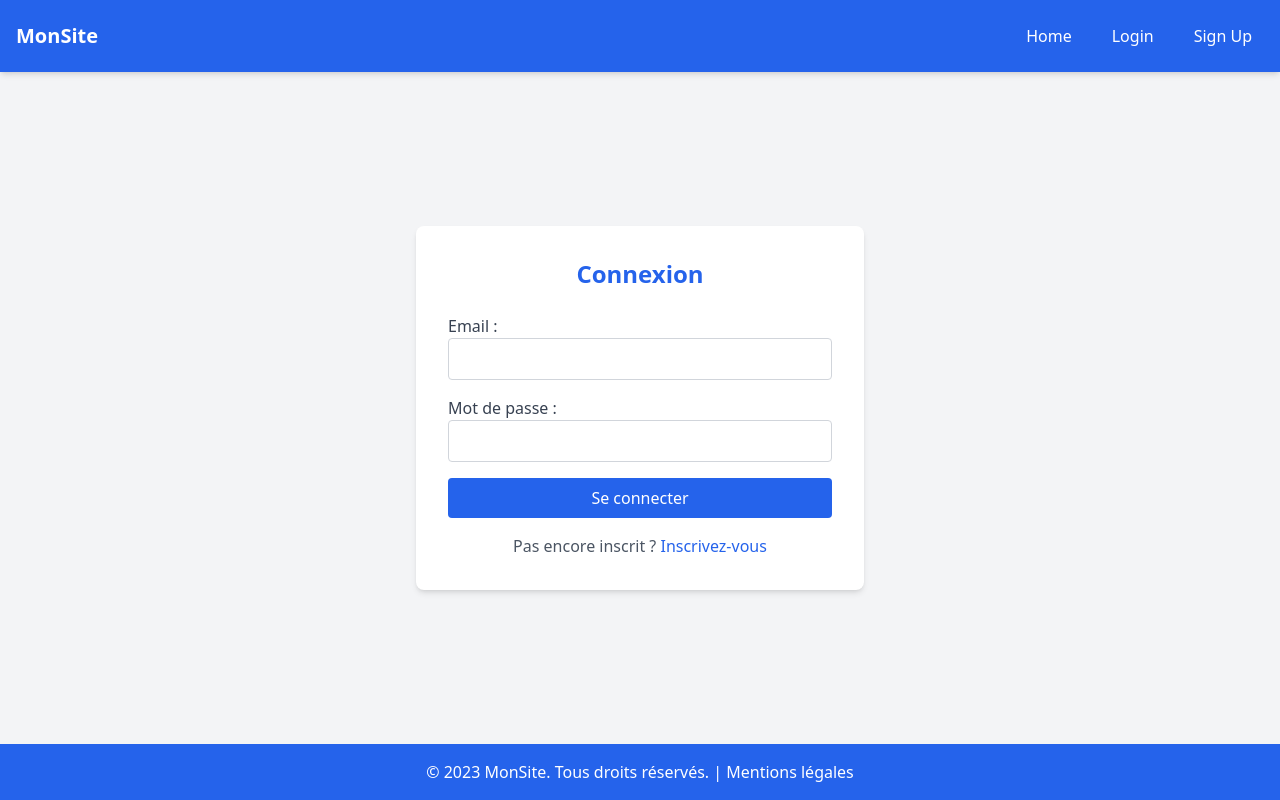
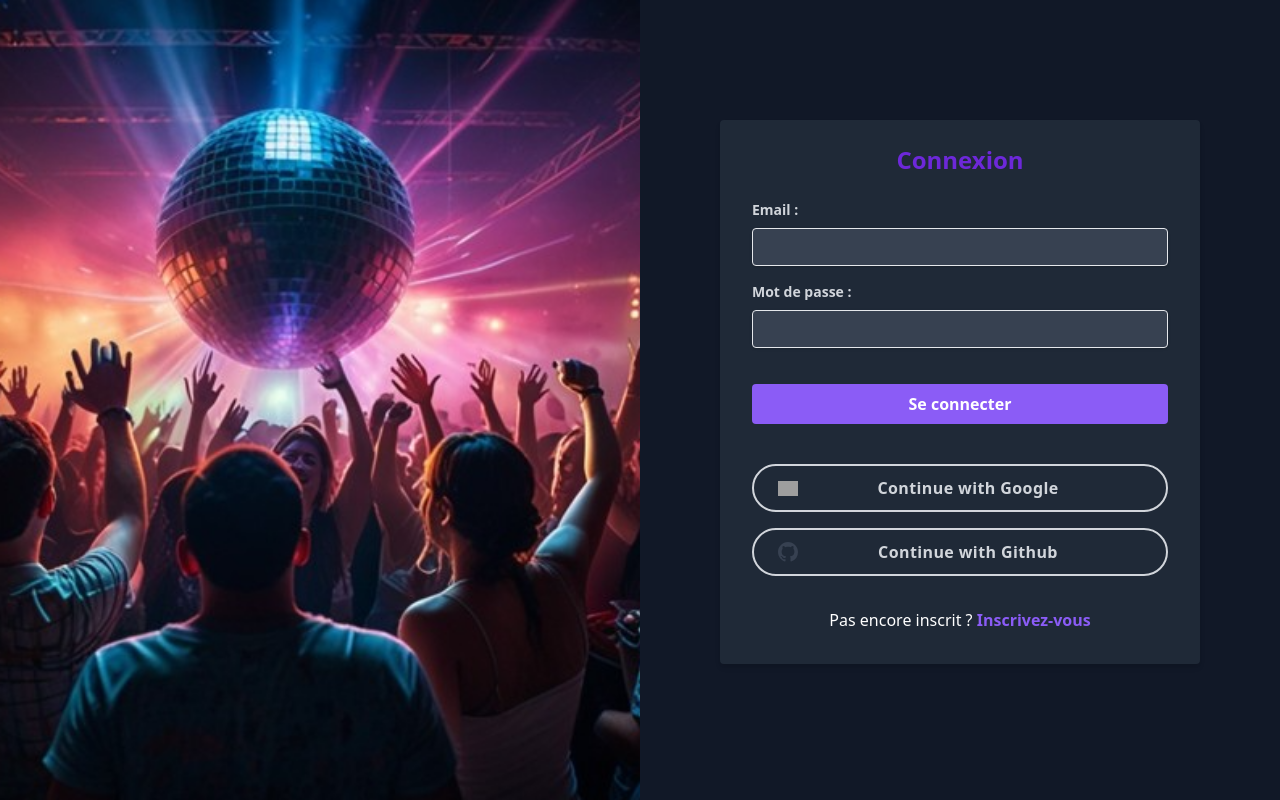
Before and after one commit to Youcode-Classe-E-2024-2025/-ErrorTeam_eventbrite, a PHP site: page /login in a window 1280 px wide. Run offline with PHP 8.4, Linux system fonts and the light colour scheme; some libraries are stand-ins or nearby versions; grey boxes are pictures that could not be loaded.

Commit message:
update for template of login and home

```diff
--- a/app/views/front/login.twig
+++ b/app/views/front/login.twig
@@ -4,62 +4,70 @@
     <meta charset="UTF-8">
     <meta name="viewport" content="width=device-width, initial-scale=1.0">
     <title>Connexion</title>
-    <script src="https://cdn.tailwindcss.com"></script>
+    <link href="https://cdn.jsdelivr.net/npm/tailwindcss@2.2.19/dist/tailwind.min.css" rel="stylesheet">
 </head>
-<body class="font-roboto bg-gray-100 flex flex-col min-h-screen">
-    <!-- Navbar -->
-    <nav class="bg-blue-600 p-4 shadow-md flex justify-between items-center">
-        <div class="text-white text-xl font-bold">MonSite</div>
-        <div class="flex space-x-4">
-            <a href="/" class="text-white hover:bg-white hover:text-blue-600 px-3 py-2 rounded transition">Home</a>
-            <a href="/login" class="text-white hover:bg-white hover:text-blue-600 px-3 py-2 rounded transition">Login</a>
-            <a href="/signup" class="text-white hover:bg-white hover:text-blue-600 px-3 py-2 rounded transition">Sign Up</a>
-        </div>
-    </nav>
+<body class="h-screen overflow-hidden flex bg-gray-900 text-white">
 
-    <!-- Contenu principal -->
-    <div class="flex flex-1 justify-center items-center p-6">
-        <div class="bg-white p-8 rounded-lg shadow-md w-full max-w-md">
-            <h1 class="text-blue-600 text-2xl text-center mb-6 font-bold">Connexion</h1>
+    <!-- Partie Image (50% de la largeur) -->
+    <div class="w-1/2 h-screen">
+        <img src="assets/img/login-image.png" alt="Description de l'image" alt="Discothèque avec boule à facettes et foule" class="object-cover h-full w-full">
+    </div>
 
-            {% if errors %}
-                <div class="text-red-600 text-sm mb-4">
-                    <ul>
-                        {% for field, error in errors %}
-                            <li>{{ error }}</li>
-                        {% endfor %}
-                    </ul>
-                </div>
-            {% endif %}
+    <!-- Partie Formulaire de Connexion (50% de la largeur) -->
+    <div class="w-1/2 flex items-center justify-center">
+        <div class="bg-gray-800 shadow-md rounded px-8 pt-6 pb-8 mb-4 w-3/4">
+            <h1 class="block text-purple-700 text-2xl font-bold mb-6 text-center">Connexion</h1>
 
-            <form action="/login" method="post" class="space-y-4">
+            <form action="/login" method="post">
                 <input type="hidden" name="csrf_token" value="{{ csrf_token }}">
 
-                <div>
-                    <label for="email" class="block text-gray-700 font-medium">Email :</label>
-                    <input type="email" id="email" name="email" value="{{ email ?? '' }}"
-                        class="w-full p-2 border border-gray-300 rounded focus:ring-2 focus:ring-blue-600 focus:outline-none">
+                <div class="mb-4">
+                    <label for="email" class="block text-gray-300 text-sm font-bold mb-2">Email :</label>
+                    <input type="email" id="email" name="email" class="shadow appearance-none border rounded w-full py-2 px-3 text-gray-700 leading-tight focus:outline-none focus:shadow-outline bg-gray-700 text-white" value="{{ email ?? '' }}">
                     {% if errors.email %} <span class="text-red-600 text-sm">{{ errors.email }}</span> {% endif %}
                 </div>
-
-                <div>
-                    <label for="password" class="block text-gray-700 font-medium">Mot de passe :</label>
-                    <input type="password" id="password" name="password"
-                        class="w-full p-2 border border-gray-300 rounded focus:ring-2 focus:ring-blue-600 focus:outline-none">
+                <div class="mb-6">
+                    <label for="password" class="block text-gray-300 text-sm font-bold mb-2">Mot de passe :</label>
+                    <input type="password" id="password" name="password" class="shadow appearance-none border rounded w-full py-2 px-3 text-gray-700 mb-3 leading-tight focus:outline-none focus:shadow-outline bg-gray-700 text-white">
                     {% if errors.password %} <span class="text-red-600 text-sm">{{ errors.password }}</span> {% endif %}
                 </div>
-
-                <button type="submit"
-                    class="w-full bg-blue-600 text-white py-2 rounded font-medium hover:bg-blue-700 transition">Se connecter</button>
+                <button type="submit" class="bg-purple-500 hover:bg-purple-700 text-white font-bold py-2 px-4 rounded focus:outline-none focus:shadow-outline w-full">Se connecter</button>
             </form>
 
-            <p class="text-center text-gray-600 mt-4">Pas encore inscrit ? <a href="/signup" class="text-blue-600 hover:underline">Inscrivez-vous</a></p>
+            <div class="mt-10 grid space-y-4">
+                            <button
+                                class="group h-12 px-6 border-2 border-gray-300 rounded-full transition duration-300 hover:border-blue-400 focus:bg-blue-50 active:bg-blue-100">
+                                <div class="relative flex items-center space-x-4 justify-center">
+                                    <img src="https://www.svgrepo.com/show/475656/google-color.svg"
+                                        class="absolute left-0 w-5" alt="google logo">
+                                    <span
+                                        class="block w-max font-semibold tracking-wide text-gray-300 dark:text-white text-sm transition duration-300 group-hover:text-blue-600 sm:text-base">Continue
+                                        with Google
+                                    </span>
+                                </div>
+                            </button>
+                            <button
+                                class="group h-12 px-6 border-2 border-gray-300 rounded-full transition duration-300 hover:border-blue-400 focus:bg-blue-50 active:bg-blue-100">
+                                <div class="relative flex items-center space-x-4 justify-center">
+                                    <svg xmlns="http://www.w3.org/2000/svg" fill="currentColor"
+                                        class="absolute left-0 w-5 text-gray-700" viewBox="0 0 16 16">
+                                        <path
+                                            d="M8 0C3.58 0 0 3.58 0 8c0 3.54 2.29 6.53 5.47 7.59.4.07.55-.17.55-.38 0-.19-.01-.82-.01-1.49-2.01.37-2.53-.49-2.69-.94-.09-.23-.48-.94-.82-1.13-.28-.15-.68-.52-.01-.53.63-.01 1.08.58 1.23.82.72 1.21 1.87.87 2.33.66.07-.52.28-.87.51-1.07-1.78-.2-3.64-.89-3.64-3.95 0-.87.31-1.59.82-2.15-.08-.2-.36-1.02.08-2.12 0 0 .67-.21 2.2.82.64-.18 1.32-.27 2-.27.68 0 1.36.09 2 .27 1.53-1.04 2.2-.82 2.2-.82.44 1.1.16 1.92.08 2.12.51.56.82 1.27.82 2.15 0 3.07-1.87 3.75-3.65 3.95.29.25.54.73.54 1.48 0 1.07-.01 1.93-.01 2.2 0 .21.15.46.55.38A8.012 8.012 0 0 0 16 8c0-4.42-3.58-8-8-8z">
+                                        </path>
+                                    </svg>
+                                    <span
+                                        class="block w-max font-semibold tracking-wide text-gray-300 text-sm transition dark:text-white duration-300 group-hover:text-blue-600 sm:text-base">Continue
+                                        with Github
+                                    </span>
+                                </div>
+                            </button>
+                        </div>
+
+            <div class="mt-8 text-center">
+                <p>Pas encore inscrit ? <a href="/signup" class="text-purple-500 hover:text-purple-700 font-bold">Inscrivez-vous</a></p>
+            </div>
         </div>
     </div>
 
-    <!-- Footer -->
-    <footer class="bg-blue-600 text-white text-center p-4 mt-auto">
-        <p>© 2023 MonSite. Tous droits réservés. | <a href="#mentions-legales" class="hover:underline">Mentions légales</a></p>
-    </footer>
 </body>
 </html>
```
Also changed, not shown: app/views/front/V1login.html (added, +65 -0 lines), app/views/front/hhhhh.html (deleted, +0 -157 lines), app/views/front/V1home.html (renamed from app/views/front/htansali.twig), app/views/front/template.html (renamed from app/views/front/pppp.html), public/assets/img/facebook.png (added), public/assets/img/github.png (added), public/assets/img/google.png (added), public/assets/img/login-image.png (added).
